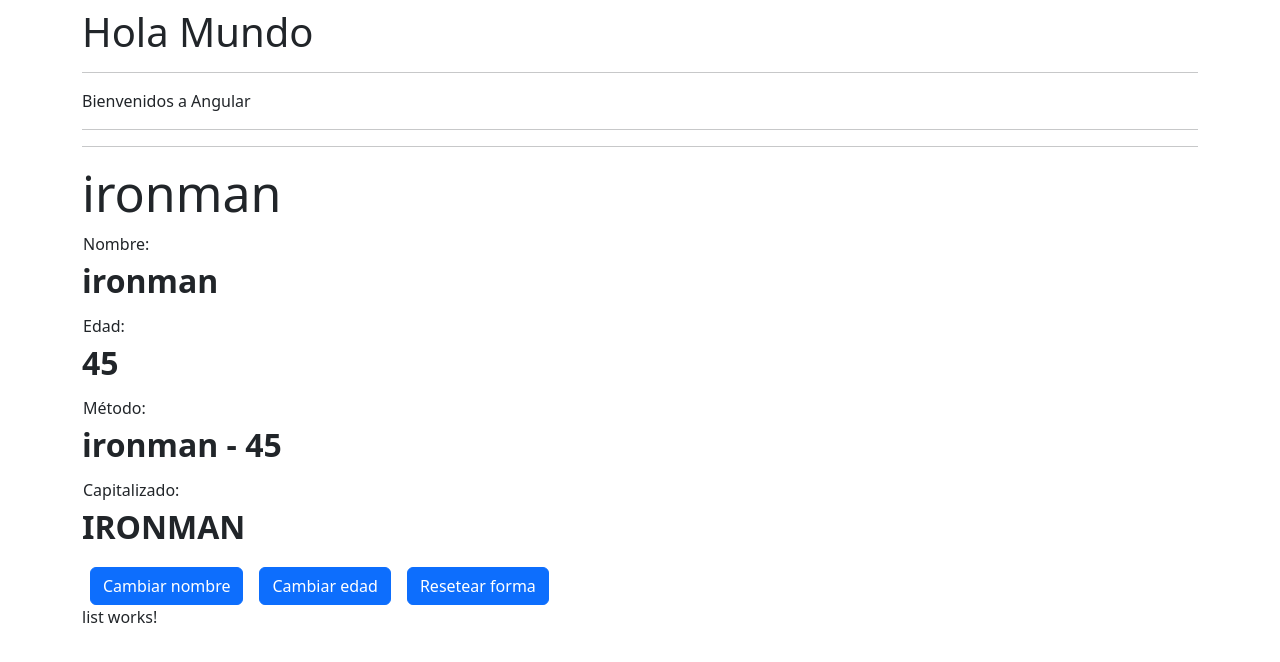
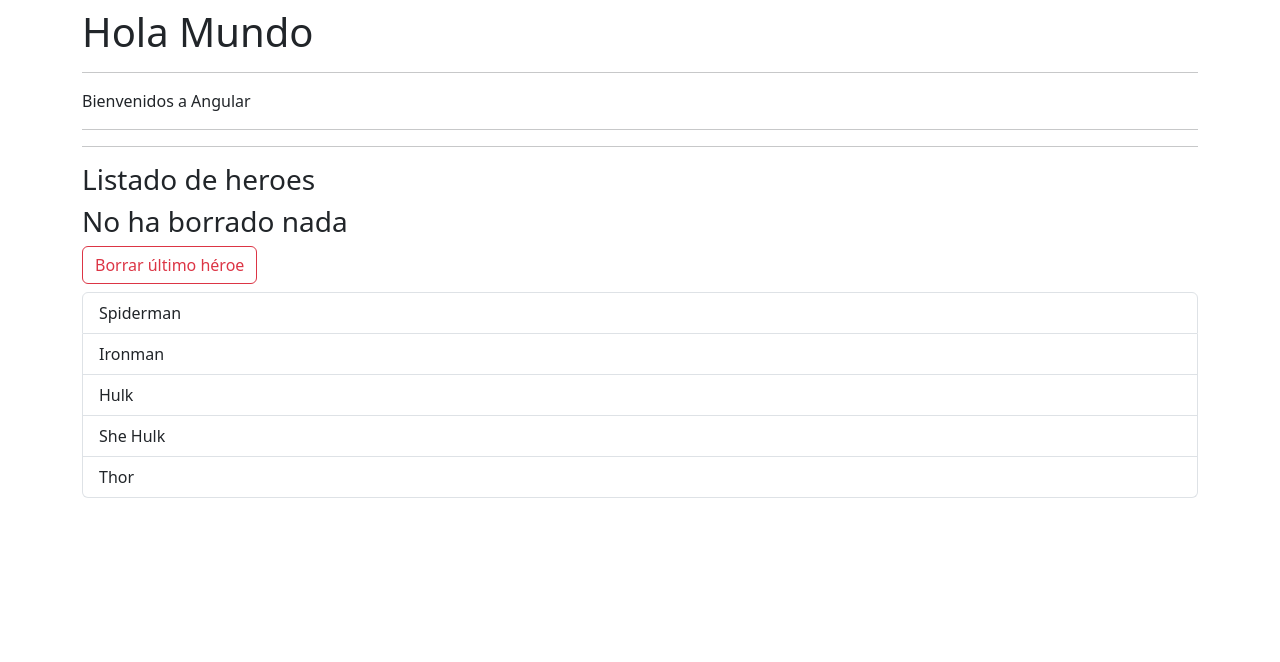
Before and after one commit to andoni980/angular-udemy, an Angular app in the folder 02-bases/: page / in a window 1280 px wide. Shown: the top 662 px of the page. Built offline with nearby package versions, Linux system fonts and the light colour scheme.

Commit message:
ngFor, ng-template, ngIf-else

```diff
--- a/02-bases/src/app/app.component.html
+++ b/02-bases/src/app/app.component.html
@@ -9,5 +9,5 @@
 
 
 <!-- <app-counter></app-counter> -->
-<app-heroes-hero></app-heroes-hero>
+<!-- <app-heroes-hero></app-heroes-hero> -->
 <app-heroes-list></app-heroes-list>
--- a/02-bases/src/app/heroes/list/list.component.html
+++ b/02-bases/src/app/heroes/list/list.component.html
@@ -1 +1,21 @@
-<p>list works!</p>
+<h3>Listado de heroes</h3>
+
+<div *ngIf="deletedHero; else nothingWasDeleted">
+    <h3>Héroe borrado <small class="text-danger">{{ deletedHero }}</small></h3>
+</div>
+
+<ng-template #nothingWasDeleted>
+    <h3>No ha borrado nada</h3>
+</ng-template>
+
+<button
+    *ngIf="heroNames.length > 0"
+    (click)="removeLastHero()"
+    class="btn btn-outline-danger">
+    Borrar último héroe
+</button>
+
+<ul class="mt-2 list-group">
+    <li *ngFor="let name of heroNames"
+    class="list-group-item">{{ name }}</li>
+</ul>
--- a/02-bases/src/app/heroes/list/list.component.ts
+++ b/02-bases/src/app/heroes/list/list.component.ts
@@ -7,4 +7,10 @@
 })
 export class ListComponent {
 
+  public heroNames: string[] = ['Spiderman', 'Ironman', 'Hulk', 'She Hulk', 'Thor']
+  public deletedHero?: string;
+
+  removeLastHero(): void {
+    this.deletedHero = this.heroNames.pop();
+  }
 }
```
